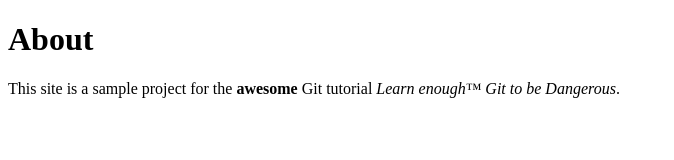
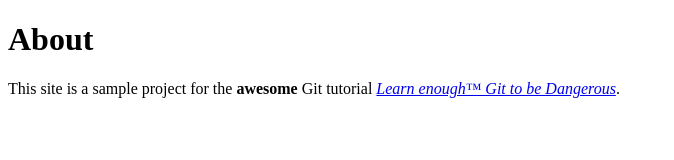
Before and after one commit to j0hNy8/website, a plain HTML site: page about.html in a window 1280 px wide. Shown: the whole page, without its empty margins (0-674 px from the left). Drawn offline with Linux system fonts and the light colour scheme.

Commit message:
Change page heading

```diff
--- a/about.html
+++ b/about.html
@@ -2,12 +2,12 @@
 <html lang="en" dir="ltr">
   <head>
     <meta charset="utf-8">
-    <title>About us</title>
+    <title>About Us</title>
   </head>
   <body>
     <h1>About</h1>
     <p>
-      This site is a sample project for the <strong>awesome</strong> Git tutorial <em>Learn enough™ Git to be Dangerous</em>.
+      This site is a sample project for the <strong>awesome</strong> Git tutorial <a href="https://www.learnenough.com/git-tutorial"><em>Learn enough™ Git to be Dangerous</em></a>.
     </p>
   </body>
 </html>
```
Also changed, not shown: index.html (+1 -1 lines).
